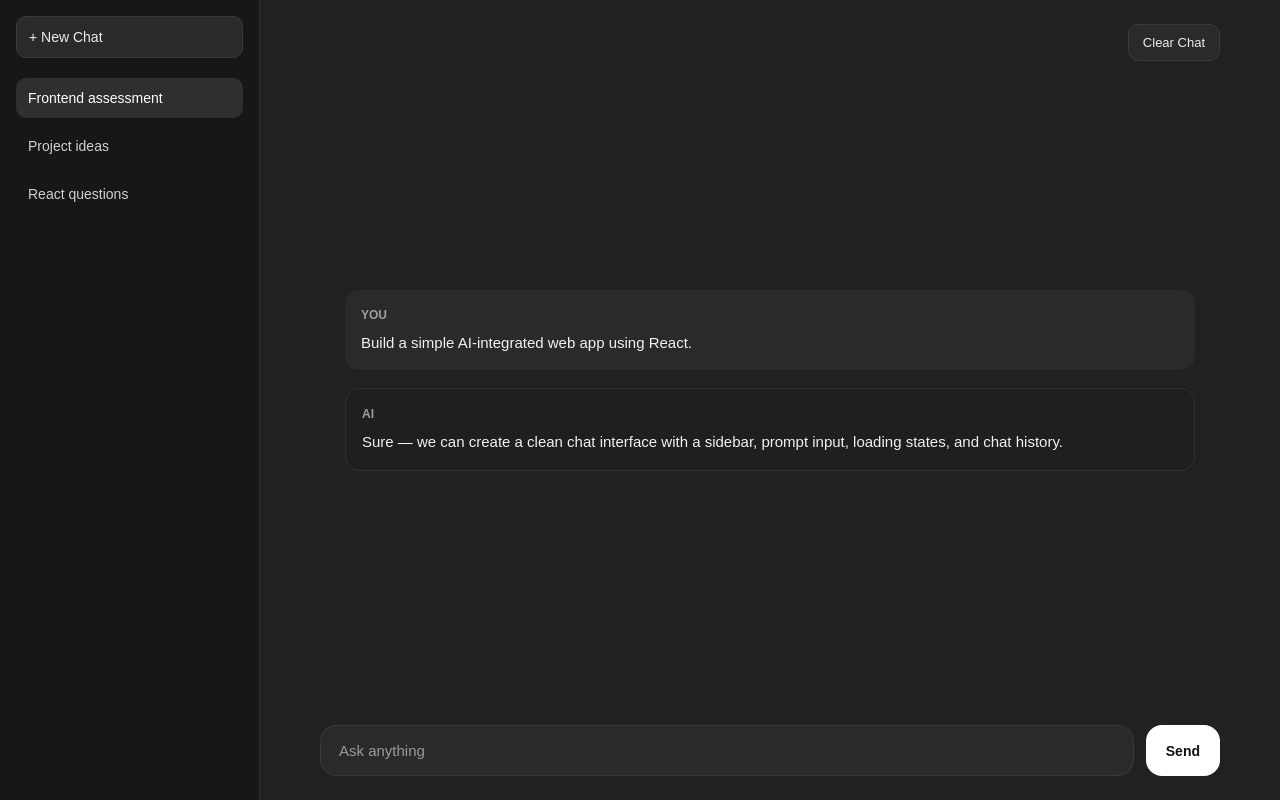
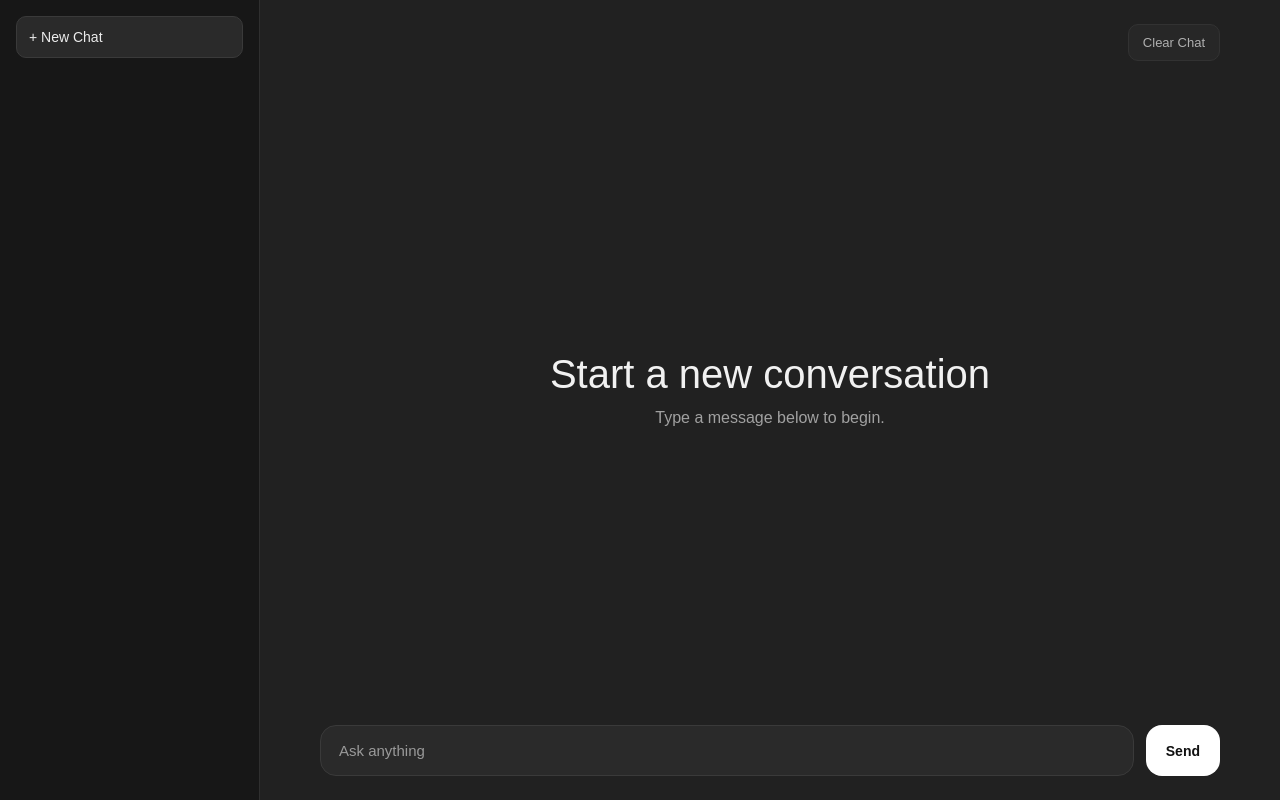
Before and after one commit to chaitanyagandhi/frontend-assessment-spotnana, a React (Vite) app in the folder client/: page / in a window 1280 px wide. Built offline with nearby package versions, Linux system fonts and the light colour scheme.

Commit message:
Improve chat UX with draft flow, auto chat creation, and UI polish

```diff
--- a/client/src/App.css
+++ b/client/src/App.css
@@ -108,11 +108,16 @@
   flex: 1;
   overflow-y: auto;
   display: flex;
-  align-items: center;
-  justify-content: center;
+  align-items: stretch;
+  justify-content: flex-start;
 }
 
 .welcome {
+  flex: 1;
+  display: flex;
+  flex-direction: column;
+  align-items: center;
+  justify-content: center;
   text-align: center;
 }
 
@@ -136,7 +141,7 @@
   display: flex;
   flex-direction: column;
   gap: 18px;
-  padding: 24px 0;
+  padding: 24px 0 32px;
 }
 
 .message {
--- a/client/src/App.jsx
+++ b/client/src/App.jsx
@@ -1,59 +1,7 @@
 import { useEffect, useRef, useState } from 'react';
 import './App.css';
 
-const initialChats = [
-  {
-    id: 1,
-    title: 'Frontend assessment',
-    messages: [
-      {
-        id: 1,
-        role: 'user',
-        content: 'Build a simple AI-integrated web app using React.',
-      },
-      {
-        id: 2,
-        role: 'assistant',
-        content:
-          'Sure — we can create a clean chat interface with a sidebar, prompt input, loading states, and chat history.',
-      },
-    ],
-  },
-  {
-    id: 2,
-    title: 'Project ideas',
-    messages: [
-      {
-        id: 1,
-        role: 'user',
-        content: 'Give me some AI web app project ideas.',
-      },
-      {
-        id: 2,
-        role: 'assistant',
-        content:
-          'You could build a document summarizer, interview practice assistant, code explainer, or a course Q&A assistant.',
-      },
-    ],
-  },
-  {
-    id: 3,
-    title: 'React questions',
-    messages: [
-      {
-        id: 1,
-        role: 'user',
-        content: 'How should I structure a React frontend project?',
-      },
-      {
-        id: 2,
-        role: 'assistant',
-        content:
-          'Start with reusable components, keep state organized, and separate UI from API logic as the app grows.',
-      },
-    ],
-  },
-];
+const initialChats = [];
 
 function App() {
   const [chats, setChats] = useState(() => {
@@ -63,15 +11,22 @@ function App() {
 
   const [activeChatId, setActiveChatId] = useState(() => {
     const savedActiveChatId = localStorage.getItem('ai-chat-active-chat-id');
-    return savedActiveChatId ? Number(savedActiveChatId) : initialChats[0].id;
+    return savedActiveChatId ? Number(savedActiveChatId) : null;
   });
 
   const [inputValue, setInputValue] = useState('');
   const [isLoading, setIsLoading] = useState(false);
+  const [isDraftChat, setIsDraftChat] = useState(false);
   const messagesEndRef = useRef(null);
 
   const activeChat =
-    chats.find((chat) => chat.id === activeChatId) || chats[0] || null;
+    chats.find((chat) => chat.id === activeChatId) || null;
+
+  useEffect(() => {
+    if (activeChat) {
+      setIsDraftChat(false);
+    }
+  }, [activeChat]);
 
   useEffect(() => {
     localStorage.setItem('ai-chat-chats', JSON.stringify(chats));
@@ -83,25 +38,28 @@ function App() {
     }
   }, [activeChatId]);
 
+
   useEffect(() => {
+    if (isDraftChat) {
+      return;
+    }
+
     if (chats.length > 0 && !chats.some((chat) => chat.id === activeChatId)) {
       setActiveChatId(chats[0].id);
     }
-  }, [chats, activeChatId]);
+  }, [chats, activeChatId, isDraftChat]);
 
   useEffect(() => {
     messagesEndRef.current?.scrollIntoView({ behavior: 'smooth' });
   }, [activeChat, isLoading]);
 
   const handleNewChat = () => {
-    const newChat = {
-      id: Date.now(),
-      title: 'New Chat',
-      messages: [],
-    };
+    if (isDraftChat) {
+      return;
+    }
 
-    setChats((prevChats) => [newChat, ...prevChats]);
-    setActiveChatId(newChat.id);
+    setActiveChatId(null);
+    setIsDraftChat(true);
     setInputValue('');
   };
 
@@ -110,39 +68,117 @@ function App() {
       return;
     }
 
-    setChats((prevChats) =>
-      prevChats.map((chat) => {
-        if (chat.id !== activeChatId) {
-          return chat;
-        }
-
-        return {
-          ...chat,
-          title: 'New Chat',
-          messages: [],
-        };
-      })
-    );
-
+    setChats((prevChats) => prevChats.filter((chat) => chat.id !== activeChatId));
+    setActiveChatId(null);
+    setIsDraftChat(true);
     setInputValue('');
   };
 
   const handleSendMessage = async () => {
     const trimmedMessage = inputValue.trim();
 
-    if (!trimmedMessage || isLoading || !activeChat) {
+    if (!trimmedMessage || isLoading) {
+      return;
+    }
+
+    let targetChatId = activeChatId;
+    let creatingNewChat = false;
+
+    if (isDraftChat || !activeChat) {
+      targetChatId = Date.now();
+      creatingNewChat = true;
+
+      const nextTitle =
+        trimmedMessage.length > 30
+          ? `${trimmedMessage.slice(0, 30)}...`
+          : trimmedMessage;
+
+      const userMessage = {
+        id: Date.now() + 1,
+        role: 'user',
+        content: trimmedMessage,
+      };
+
+      const newChat = {
+        id: targetChatId,
+        title: nextTitle || 'New Chat',
+        messages: [userMessage],
+      };
+
+      setChats((prevChats) => [newChat, ...prevChats]);
+      setActiveChatId(targetChatId);
+      setIsDraftChat(false);
+      setInputValue('');
+      setIsLoading(true);
+
+      try {
+        const response = await fetch('http://localhost:5001/api/chat', {
+          method: 'POST',
+          headers: {
+            'Content-Type': 'application/json',
+          },
+          body: JSON.stringify({ prompt: trimmedMessage }),
+        });
+
+        const data = await response.json();
+
+        if (!response.ok) {
+          throw new Error(data.error || 'Failed to get response from server');
+        }
+
+        const assistantMessage = {
+          id: Date.now() + 2,
+          role: 'assistant',
+          content: data.reply,
+        };
+
+        setChats((prevChats) =>
+          prevChats.map((chat) => {
+            if (chat.id !== targetChatId) {
+              return chat;
+            }
+
+            return {
+              ...chat,
+              messages: [...chat.messages, assistantMessage],
+            };
+          })
+        );
+      } catch (error) {
+        const errorMessage = {
+          id: Date.now() + 2,
+          role: 'assistant',
+          content: error.message || 'Something went wrong.',
+        };
+
+        setChats((prevChats) =>
+          prevChats.map((chat) => {
+            if (chat.id !== targetChatId) {
+              return chat;
+            }
+
+            return {
+              ...chat,
+              messages: [...chat.messages, errorMessage],
+            };
+          })
+        );
+      } finally {
+        setIsLoading(false);
+      }
+
       return;
     }
 
     const userMessage = {
-      id: Date.now(),
+      id: Date.now() + 1,
       role: 'user',
       content: trimmedMessage,
     };
 
     setChats((prevChats) =>
       prevChats.map((chat) => {
-        if (chat.id !== activeChatId) {
+        if (chat.id !== targetChatId) {
           return chat;
         }
 
@@ -179,14 +215,14 @@ function App() {
       }
 
       const assistantMessage = {
-        id: Date.now() + 1,
+        id: Date.now() + 2,
         role: 'assistant',
         content: data.reply,
       };
 
       setChats((prevChats) =>
         prevChats.map((chat) => {
-          if (chat.id !== activeChatId) {
+          if (chat.id !== targetChatId) {
             return chat;
           }
 
@@ -198,14 +234,14 @@ function App() {
       );
     } catch (error) {
       const errorMessage = {
-        id: Date.now() + 1,
+        id: Date.now() + 2,
         role: 'assistant',
         content: error.message || 'Something went wrong.',
       };
 
       setChats((prevChats) =>
         prevChats.map((chat) => {
-          if (chat.id !== activeChatId) {
+          if (chat.id !== targetChatId) {
             return chat;
           }
 
@@ -240,7 +276,10 @@ function App() {
             <button
               key={chat.id}
               className={`chat-item ${chat.id === activeChatId ? 'active' : ''}`}
-              onClick={() => setActiveChatId(chat.id)}
+              onClick={() => {
+                setActiveChatId(chat.id);
+                setIsDraftChat(false);
+              }}
               title={chat.title}
             >
               {chat.title}
@@ -254,7 +293,7 @@ function App() {
           <button
             className="clear-btn"
             onClick={handleClearChat}
-            disabled={!activeChat || isLoading}
+            disabled={!activeChat || isDraftChat || isLoading}
           >
             Clear Chat
           </button>
@@ -286,8 +325,16 @@ function App() {
             </div>
           ) : (
             <div className="welcome">
-              <h1>What are you working on?</h1>
-              <p>Start a conversation with the AI assistant.</p>
+              <h1>
+                {isDraftChat || chats.length === 0
+                  ? 'Start a new conversation'
+                  : 'What are you working on?'}
+              </h1>
+              <p>
+                {isDraftChat || chats.length === 0
+                  ? 'Type a message below to begin.'
+                  : 'Start a conversation with the AI assistant.'}
+              </p>
             </div>
           )}
         </div>
--- a/client/src/index.css
+++ b/client/src/index.css
@@ -13,3 +13,27 @@ body,
 body {
   font-family: Arial, sans-serif;
 }
+/* Chrome, Edge, Safari */
+::-webkit-scrollbar {
+  width: 8px;
+}
+
+::-webkit-scrollbar-track {
+  background: #1a1a1a;
+}
+
+::-webkit-scrollbar-thumb {
+  background-color: #444;
+  border-radius: 10px;
+  border: 2px solid #1a1a1a;
+}
+
+::-webkit-scrollbar-thumb:hover {
+  background-color: #555;
+}
+
+/* Firefox */
+* {
+  scrollbar-width: thin;
+  scrollbar-color: #444 #1a1a1a;
+}
```
Also changed, not shown: 1 other file (tests, documents, lock files or other folders).
